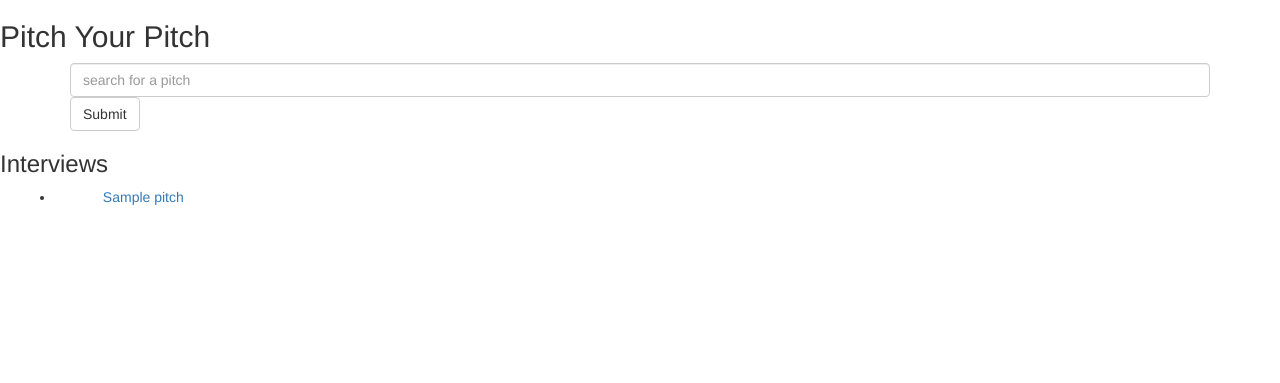
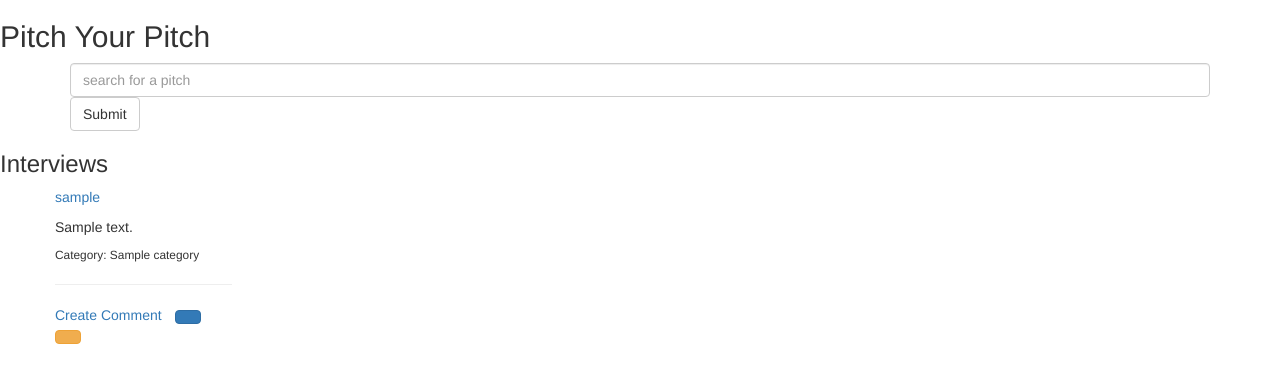
Before and after one commit to samoluoch/Pitches, a Flask app: template app/templates/index.html in a window 1280 px wide. Shown: the part 52-435 px from the top of the page. Run offline with Flask 2, Linux system fonts and the light colour scheme; the template is opened without the code that fills it: most values are stand-ins (such as "Sample title", 1, 10 or a date in 2020); some libraries are stand-ins or nearby versions.

```diff
--- a/app/templates/macros.html
+++ b/app/templates/macros.html
@@ -2,15 +2,40 @@
 
     {% for pitch in pitch_list %}
         <div class="col-xs-12 col-sm-4 col-md-2 col-lg-2 movie-card">
-            <li class="text-center">
-                <a href="/pitch/{{pitch.id}}">
-                    {{ pitch.title|truncate(10)}}</a>
+            {% if pitch.user.profile_pic_path %}
+            <p><a href="/user/{{pitch.user.username}}&{{pitch.user.id}}">{{pitch.user.username}}</a></p>
+
+            {% else %}
+            <p><a href="/user/{{pitch.user.username}}&{{pitch.user.id}}">{{pitch.user.username}}</a></p>
+            {% endif %}
+
+
+            <p>{{pitch.pitch_content}}</p>
+            <p class="small"> Category: {{pitch.category}} </p>
+            <hr>
+            <ul class="list-inline">
+                <li class="list-inline-item">
+                <a href="/pitch/{{pitch.id}}">Create Comment</a>
+                </li>
+                <li class="list-inline-item">
+                <a class="btn btn-primary" href="{{url_for('main.like',id=pitch.id)}}">
+                    <i class="fa fa-thumbs-up fa-1x"></i>
+                </a>
             </li>
+            <li class="list-inline-item">
+                <a class="btn btn-warning" href="{{url_for('main.dislike',id=pitch.id)}}">
+                    <i class="fa fa-thumbs-down fa-1x"></i>
+                </a>
+            </li>
+        </ul>
         </div>
 
     {% endfor %}
 
 {% endmacro %}
+
+
+
 
 
 <!-- Displaying comment macro -->
@@ -21,4 +46,48 @@
             <p> {{comment.comment | truncate(30)}} </p>
         </div>
     {% endfor %}
+
+
+
+
+
+    {% macro displayCategory(my_categories) %}
+
+    {% for category in my_category %}
+    <div class="col-md-12 pitches">
+        <p>
+            <a href="/user/{{category.user.username}}&{{category.user.id}}">{{category.user.username}}</a>
+        </p>
+        <p>{{category.pitch}}</p>
+        <p class="small"> Category: {{category.category}} </p>
+        <hr>
+        <p>{{pitch.pitch}}</p>
+        <p class="small"> Pitches: {{pitch.pitch}} </p>
+        <ul class="list-inline">
+            <li class="list-inline-item">
+                <a href="/pitch/{{category.id}}">Add Comment</a>
+            </li>
+            <li class="list-inline-item">
+                <a class="btn btn-primary" href="{{url_for('main.like',id=category.id)}}">
+                    <i class="fa fa-thumbs-up fa-1x"></i>
+                </a>
+            </li>
+            <li class="list-inline-item">
+                <a class="btn btn-warning" href="{{url_for('main.dislike',id=category.id)}}">
+                <h3 class="card-title">{{ pitch.user.username }}</h3>
+                </h4>
+                <p class="pitch-content">{{pitch.actual_pitch}}</p>
+
+                <br>
+
+                <p class="pitch-content">{{pitch.actual_pitch}}</p>
+                <hr>
+                    <i class="fa fa-thumbs-down fa-1x"></i>
+                </a>
+            </li>
+        </ul>
+    </div>
+    {% endfor %}
+    {% endmacro %}
+
 {% endmacro %}
```
Also changed, not shown: app/main/forms.py (+21 -0 lines), app/main/views.py (+32 -0 lines).
